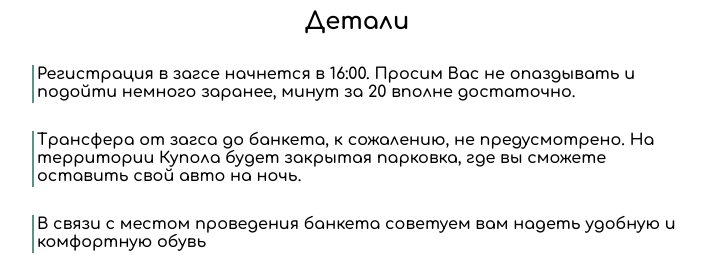
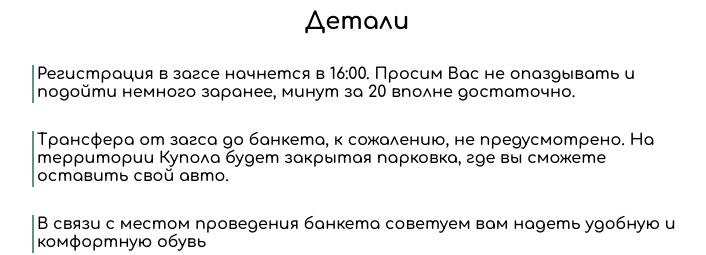
Before and after one commit to SpanDetectea/wedding, a React (Create React App) app: page / in a window 1280 px wide. Shown: the part 2920-3175 px from the top of the page, without its empty margins (283-989 px from the left). Built offline with nearby package versions, Linux system fonts and the light colour scheme; a web font is replaced by a local one.

Commit message:
редактирование текста в деталях

```diff
--- a/src/components/Details/Details.tsx
+++ b/src/components/Details/Details.tsx
@@ -10,7 +10,7 @@ const Details = () => {
       </div>
       <div className="details__info">
         Трансфера от загса до банкета, к сожалению, не предусмотрено. На территории Купола будет закрытая парковка, где вы сможете оставить
-        свой авто на ночь.
+        свой авто.
       </div>
       <div className="details__info">В связи с местом проведения банкета советуем вам надеть удобную и комфортную обувь</div>
     </div>
```
